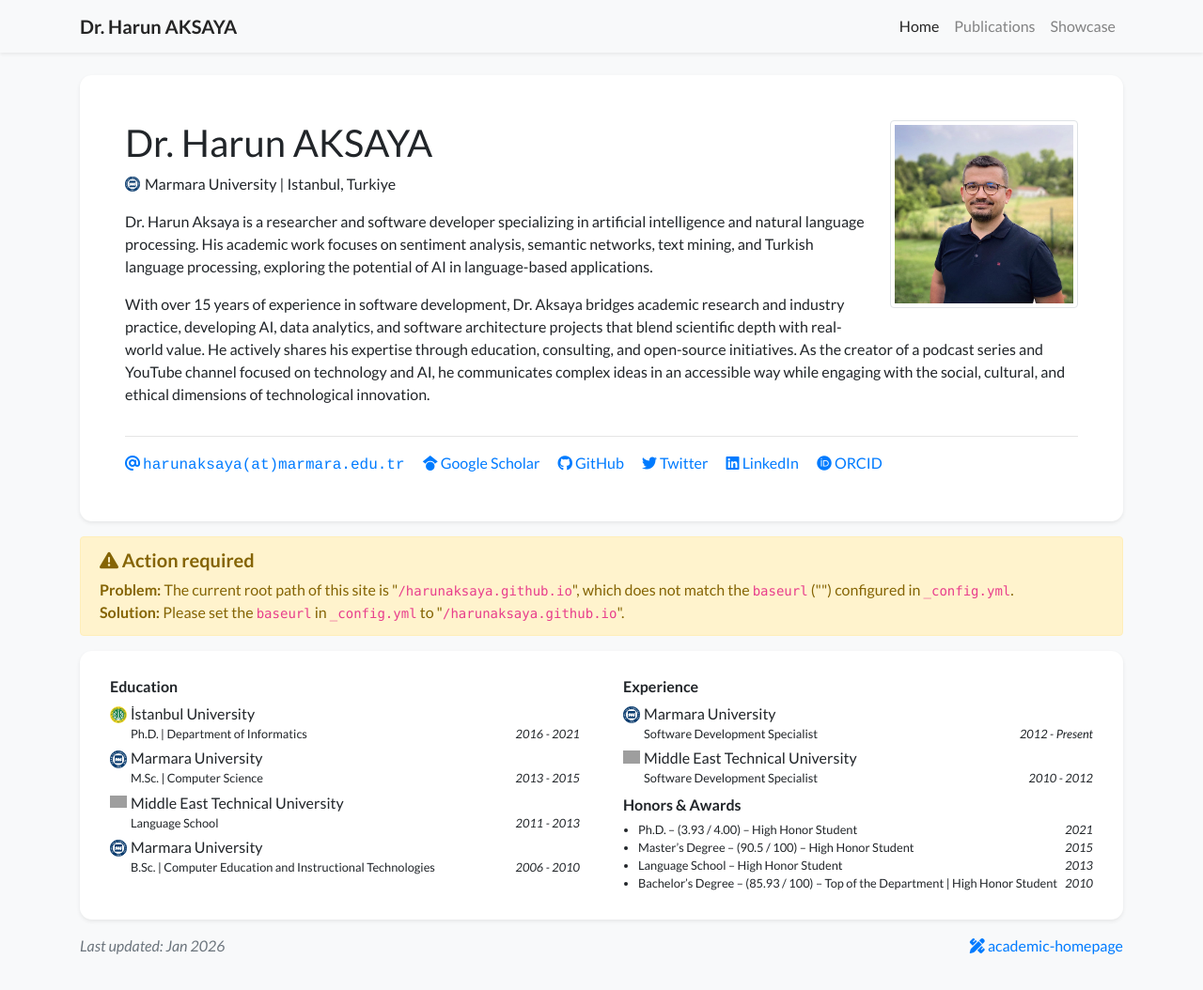
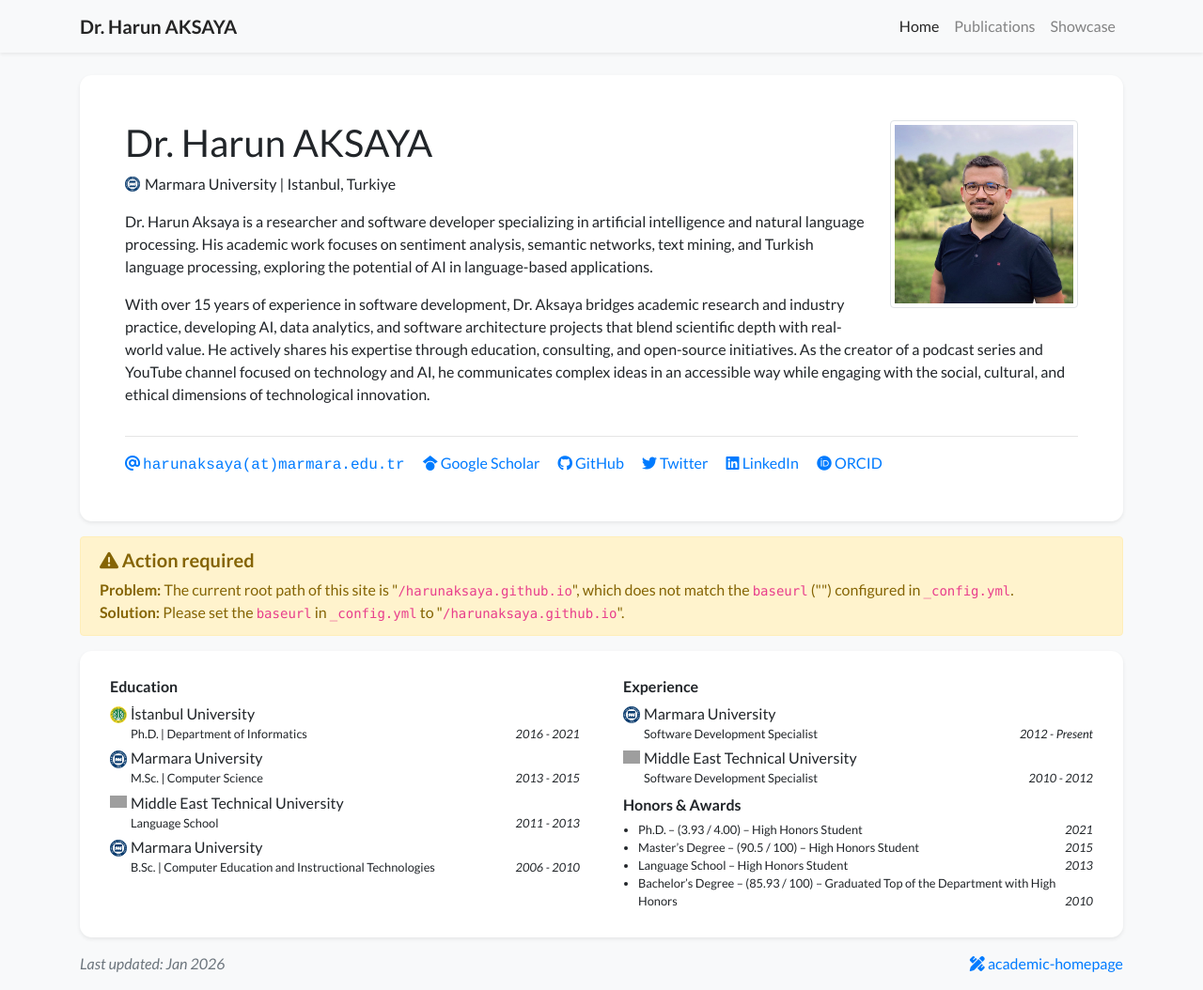
Before and after one commit to harunaksaya/harunaksaya.github.io, a Jekyll site: the page built from index.html, in a window 1280 px wide and 1054 px high. Shown: the whole window at 94% size. Built offline with Jekyll 4.4.1, drawn with Linux system fonts in a browser that asks for light colours; nearby versions of some CDN libraries; a style sheet for code colours, icons or effects is not loaded; grey boxes are pictures that could not be loaded.

Commit message:
Correct honorifics in awards section

```diff
--- a/_data/profile.yml
+++ b/_data/profile.yml
@@ -66,11 +66,11 @@ experience:
   date: 2010 - 2012
 
 awards:
-- name: Ph.D. – (3.93 / 4.00) – High Honor Student
+- name: Ph.D. – (3.93 / 4.00) – High Honors Student
   date: 2021
-- name: Master’s Degree – (90.5 / 100) – High Honor Student
+- name: Master’s Degree – (90.5 / 100) – High Honors Student
   date: 2015
-- name: Language School – High Honor Student
+- name: Language School – High Honors Student
   date: 2013
-- name: Bachelor’s Degree – (85.93 / 100) – Top of the Department | High Honor Student
+- name: Bachelor’s Degree – (85.93 / 100) – Graduated Top of the Department with High Honors
   date: 2010
```
